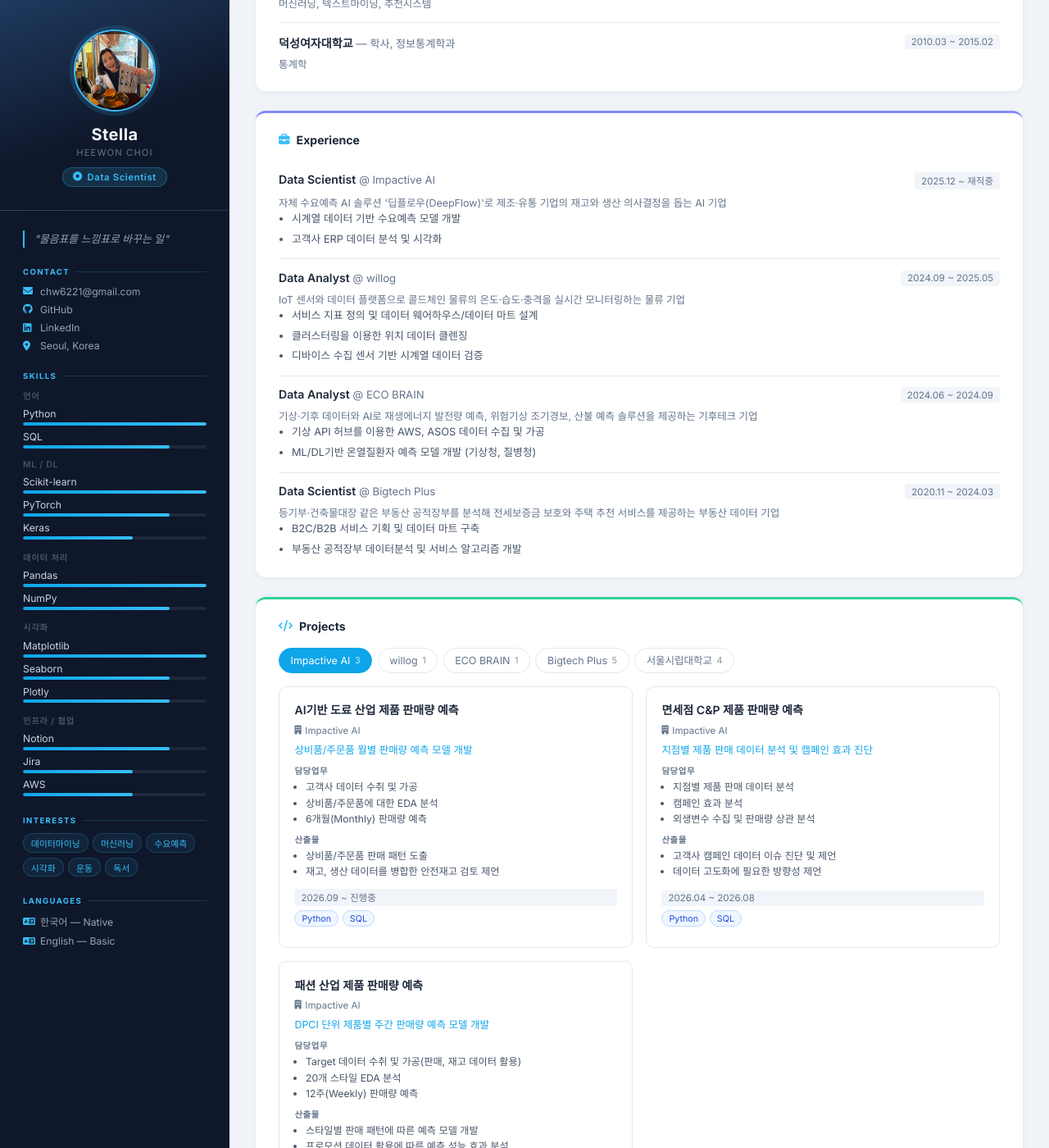
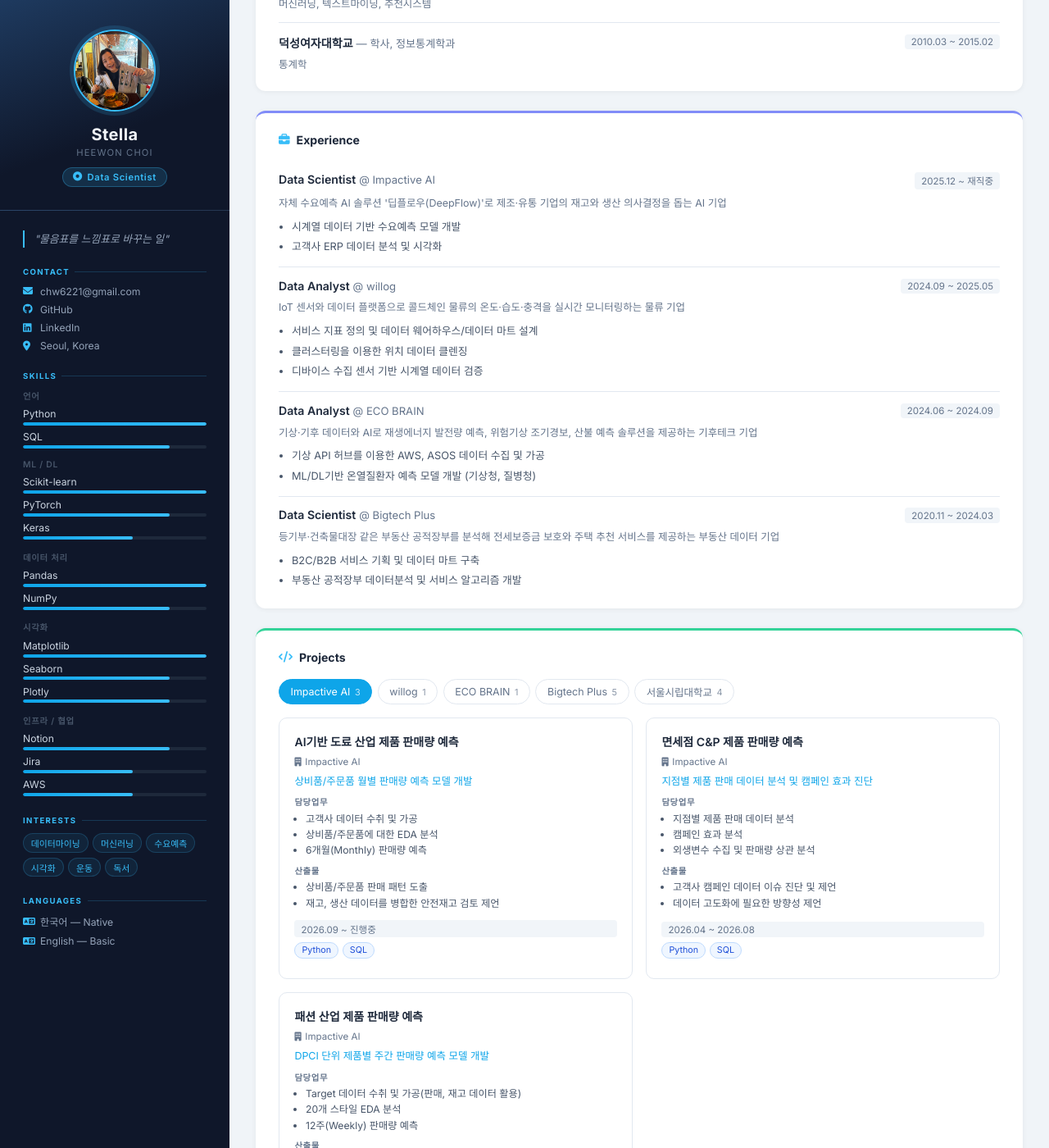
Before and after one commit to HOWSANG/HOWSANG.github.io, a Jekyll site: the page built from index.html, in a window 1280 px wide and 1400 px high, scrolled down 281 px. Shown: the whole window at 82% size. Built offline with Jekyll 4.4.1, drawn with Linux system fonts in a browser that asks for light colours.

Commit message:
style: 회사 소개와 경력 내용 사이 간격 추가
Co-Authored-By: Claude Opus 5.5 <noreply@anthropic.com>

```diff
--- a/assets/css/main.scss
+++ b/assets/css/main.scss
@@ -337,6 +337,8 @@ body {
   margin-top: .3rem;
 }
 
+.item-company { margin-bottom: .6rem; }
+
 /* Projects */
 .project-tabs {
   display: flex;
--- a/index.html
+++ b/index.html
@@ -128,7 +128,7 @@ layout: default
           <span class="item-period">{{ exp.period }}</span>
         </div>
         {% if exp.company_desc %}
-        <p class="item-note">{{ exp.company_desc }}</p>
+        <p class="item-note item-company">{{ exp.company_desc }}</p>
         {% endif %}
         <ul class="item-desc">
           {% for point in exp.description %}
```
